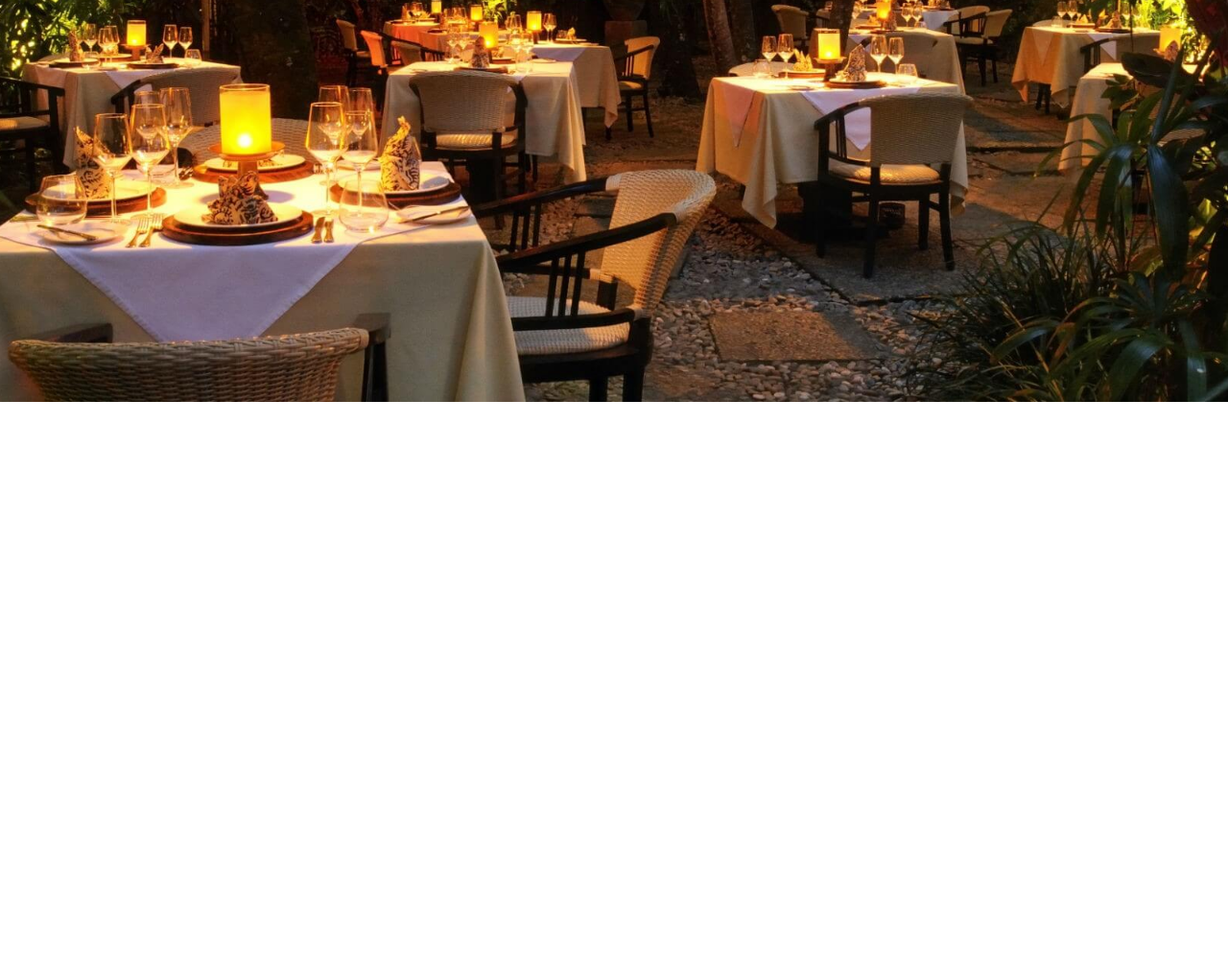
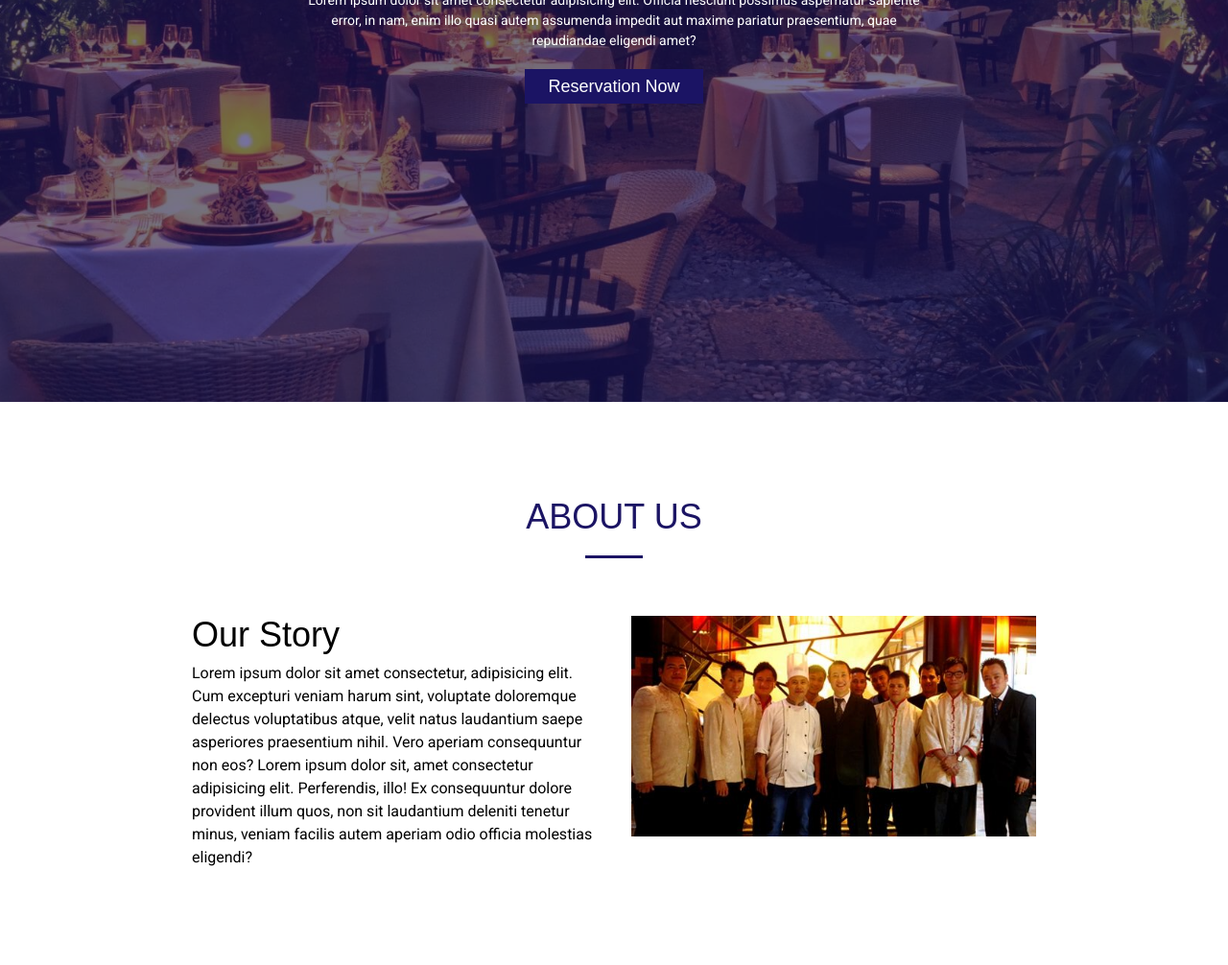
Before and after one commit to reehan3343/Tailwind-Restaurant, a plain HTML site: page index.html in a window 1280 px wide. Shown: the part 381-1387 px from the top of the page at 96% size. Before the commit the page ends 800 px from the top, so only its background shows below. Drawn offline with nearby package versions, Linux system fonts and the light colour scheme; a web font is replaced by a local one.

Commit message:
about section completed

```diff
--- a/index.html
+++ b/index.html
@@ -19,7 +19,7 @@
         <div class="logo"><img src="images/nav_logo.png" class="w-[100%]" alt=""></div>
         <ul class="links lg:flex hidden">
             <li class="me-3"><a href="#" class="text-[14px] duration-300 hover:text-[#2e3192]">HOME</a></li>
-            <li class="me-3"><a href="#" class="text-[14px] duration-300 hover:text-[#2e3192]">ABOUT</a></li>
+            <li class="me-3"><a href="#about" class="text-[14px] duration-300 hover:text-[#2e3192]">ABOUT</a></li>
             <li class="me-3"><a href="#" class="text-[14px] duration-300 hover:text-[#2e3192]">SERVICE</a></li>
             <li class="me-3"><a href="#" class="text-[14px] duration-300 hover:text-[#2e3192]">MENU</a></li>
             <li class="me-3"><a href="#" class="text-[14px] duration-300 hover:text-[#2e3192]">CHEF</a></li>
@@ -28,7 +28,7 @@
             <li><a href="#" class="text-[14px] duration-300 hover:text-[#2e3192]">CONTACT</a></li>
         </ul>
         <div class="button lg:hidden inline">
-            <a href="#" class="border-2 border-[#2e3192] rounded px-[9px] py-[2px]"><i class="fa fa-bars" aria-hidden="true"></i></a>
+            <a href="#" class="border-2 border-[#3225b9] rounded px-[9px] py-[2px]"><i class="fa fa-bars" aria-hidden="true"></i></a>
         </div>
     </nav>
     <!-- Navigation End -->
@@ -38,11 +38,40 @@
     <header>
         <div class="wrapper relative">
             <div class="image h-screen"><img src="images/header.jpg" class="object-cover h-[100%] w-[100%]" alt=""></div>
-            <div class="texts">
-
+            <div class="texts absolute top-0 left-0 w-[100%] h-[100%] flex items-center justify-center bg-[#1b146499]">
+                <div class="wrapper lg:max-w-[670px] md:max-w-[600px] max-w-[320px] text-center">
+                    <h1 class="lg:text-5xl md:text-4xl text-2xl text-white mb-2">Get Your Best Meal Here</h1>
+                    <p class="text-white mb-6 lg:text-1xl md:text-[14px] text-[12px]" style="font-family: 'Roboto', sans-serif;">Lorem ipsum dolor sit amet consectetur adipisicing elit. Officia nesciunt possimus aspernatur sapiente error, in nam, enim illo quasi autem assumenda impedit aut maxime pariatur praesentium, quae repudiandae eligendi amet?</p>
+                    <div class="button">
+                        <a href="#" class="text-white lg:text-[18px] md:text-1xl text-[14px] bg-[#1b1464] px-6 py-2 duration-300 hover:bg-[#3225b9]">Reservation Now</a>
+                    </div>
+                </div>
             </div>
         </div>
     </header>
     <!-- Header End -->
+
+
+    <!-- About Us Start -->
+    <section class="about lg:py-[100px] md:py-[60px] py-[38px] lg:px-[200px] md:px-[20px] px-[10px]" id="about">
+        <div class="headline text-center text-[#1b1464] lg:mb-[60px] md:mb-9 mb-8">
+            <h1 class="lg:text-4xl md:text-3xl text-2xl lg:mb-5 md:mb-4 mb-3">ABOUT US</h1>
+            <div class="border-b border-2 w-[60px] mx-auto border-[#1b1464]"></div>
+        </div>
+        <div class="story grid lg:grid-cols-2 md:grid-cols-2 grid-cols-1 lg:gap-9 md:gap-7 gap-5">
+            <div class="texts">
+                <h2 class="lg:text-4xl md:text-3xl text-2xl lg:mb-2 mb-1">Our Story</h2>
+                <p class="lg:text-[16px] text-[12px]" style="font-family: 'Roboto', sans-serif;">Lorem ipsum dolor sit amet consectetur, adipisicing elit. Cum excepturi veniam harum sint, voluptate doloremque
+                    delectus
+                    voluptatibus atque, velit natus laudantium saepe asperiores praesentium nihil. Vero aperiam consequuntur non eos?
+                    Lorem
+                    ipsum dolor sit, amet consectetur adipisicing elit. Perferendis, illo! Ex consequuntur dolore provident illum quos,
+                    non
+                    sit laudantium deleniti tenetur minus, veniam facilis autem aperiam odio officia molestias eligendi?</p>
+            </div>
+            <div class="image"><img src="images/about.jpg" class="w-[100%]" alt=""></div>
+        </div>
+    </section>
+    <!-- About Us End -->
 </body>
 </html>
```
Also changed, not shown: images/about.jpg (added).
